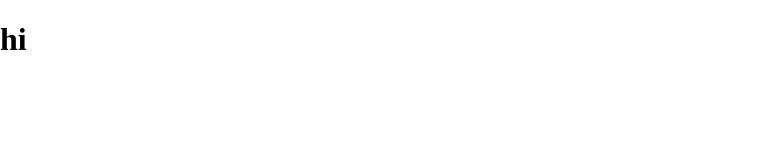
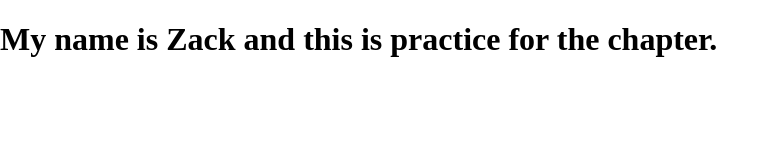
Before and after one commit to zvera21/new-repo, a plain HTML site: page index.html in a window 1280 px wide. Shown: the whole page, without its empty margins (0-779 px from the left). Drawn offline with nearby package versions, Linux system fonts and the light colour scheme; files that its build step writes are made by us from their sources.

Commit message:
Add more to header

```diff
--- a/index.html
+++ b/index.html
@@ -9,6 +9,6 @@
     <link rel="stylesheet" href="./styles/style.css" />
   </head>
   <body>
-    <h1>hi</h1>
+    <h1>My name is Zack and this is practice for the chapter.</h1>
   </body>
 </html>
```
